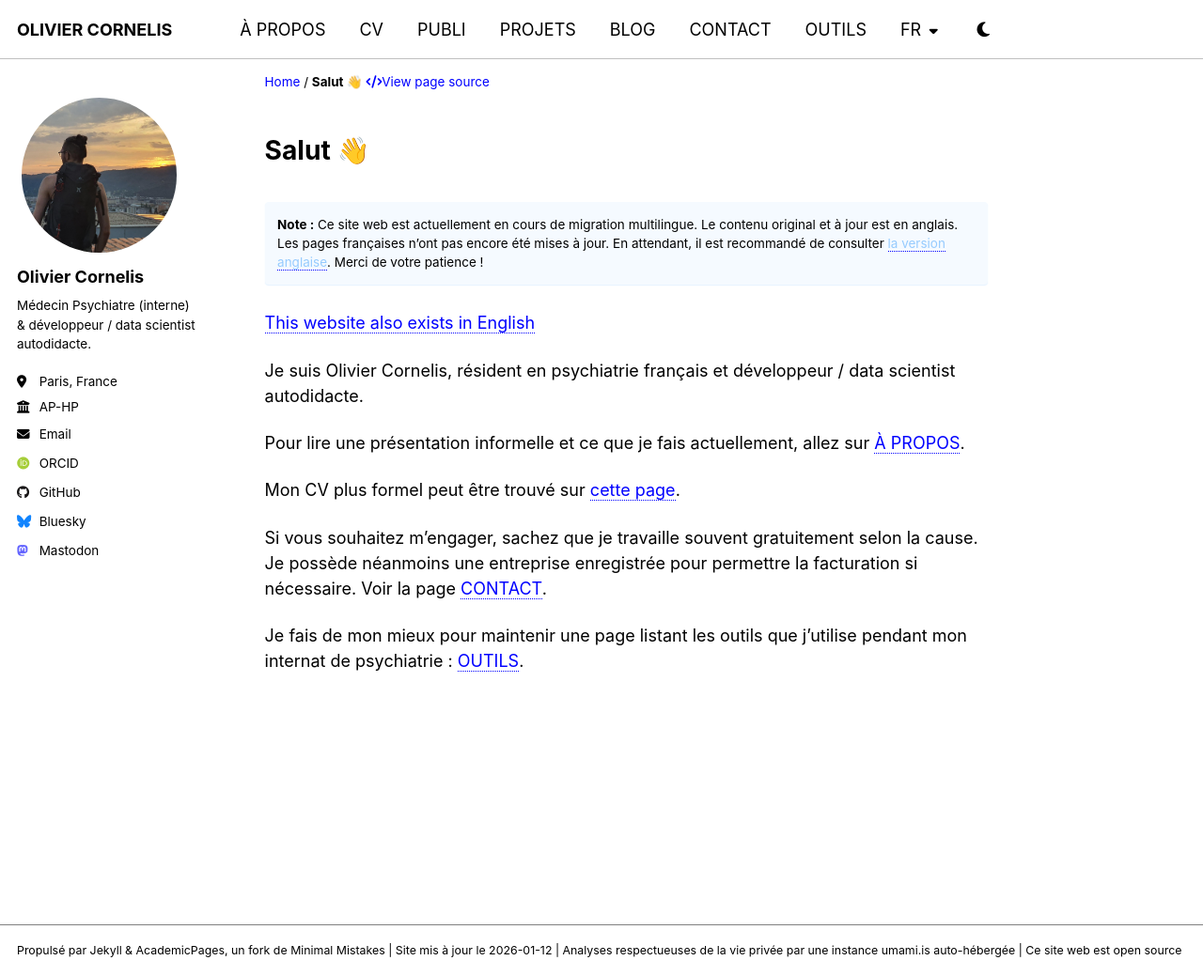
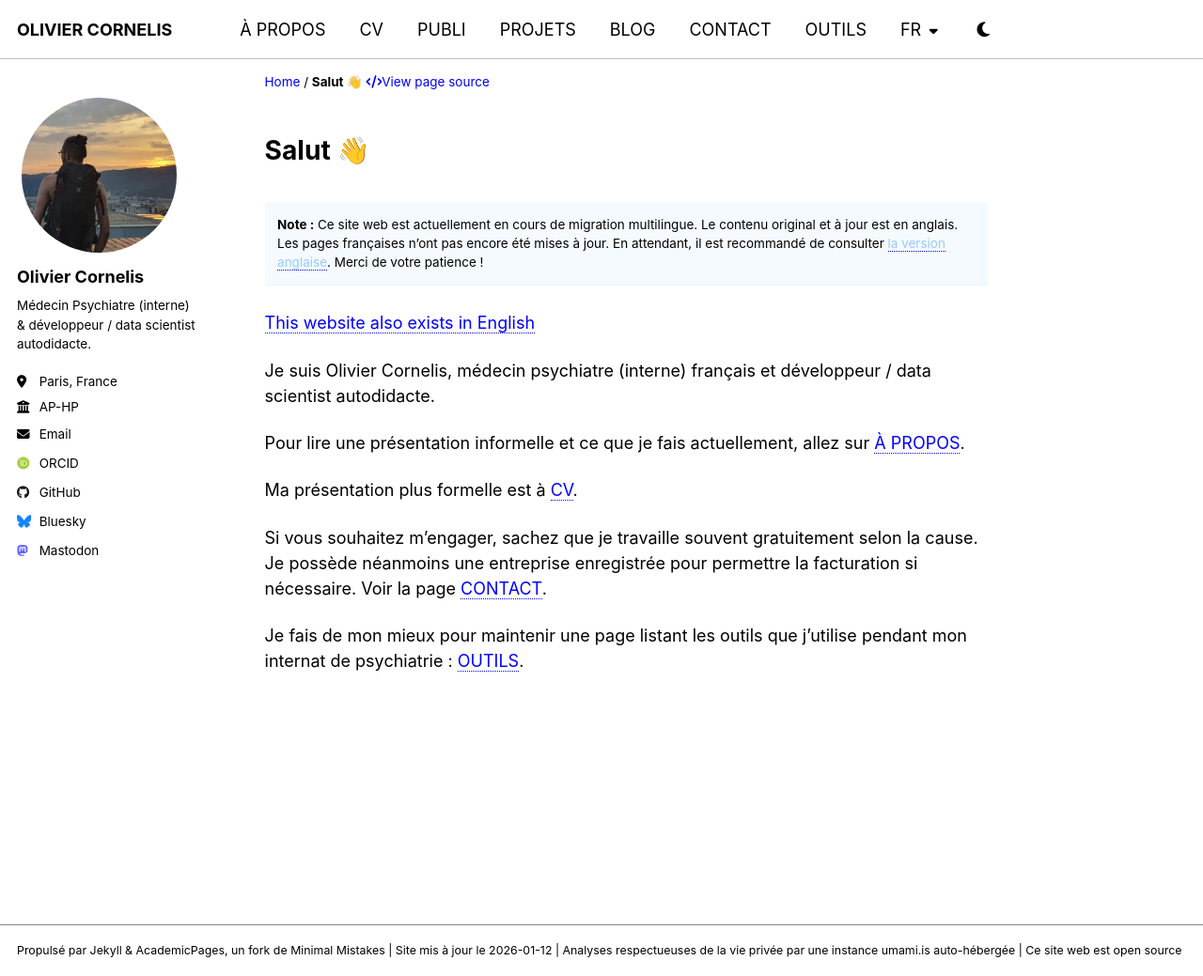
Before and after one commit to thiswillbeyourgithub/website, a Jekyll site: the page built from _pages/fr/start.md, in a window 1280 px wide and 1039 px high. Shown: the whole window at 94% size. Built offline with Jekyll 4.4.1, drawn with Linux system fonts in a browser that asks for light colours; some web fonts are replaced.

Commit message:
better start page
Signed-off-by: thiswillbeyourgithub
<26625900+thiswillbeyourgithub@users.noreply.github.com>

```diff
--- a/_pages/fr/start.md
+++ b/_pages/fr/start.md
@@ -12,11 +12,11 @@ lang: fr
 
 [This website also exists in English](../en/)
 
-Je suis Olivier Cornelis, résident en psychiatrie français et développeur / data scientist autodidacte.
+Je suis Olivier Cornelis, médecin psychiatre (interne) français et développeur / data scientist autodidacte.
 
 Pour lire une présentation informelle et ce que je fais actuellement, allez sur [À PROPOS](./about).
 
-Mon CV plus formel peut être trouvé sur [cette page](./cv).
+Ma présentation plus formelle est à [CV](./cv).
 
 Si vous souhaitez m'engager, sachez que je travaille souvent gratuitement selon la cause. Je possède néanmoins une entreprise enregistrée pour permettre la facturation si nécessaire. Voir la page [CONTACT](./contact).
 
```
Also changed, not shown: _pages/en/start.md (+1 -1 lines).
